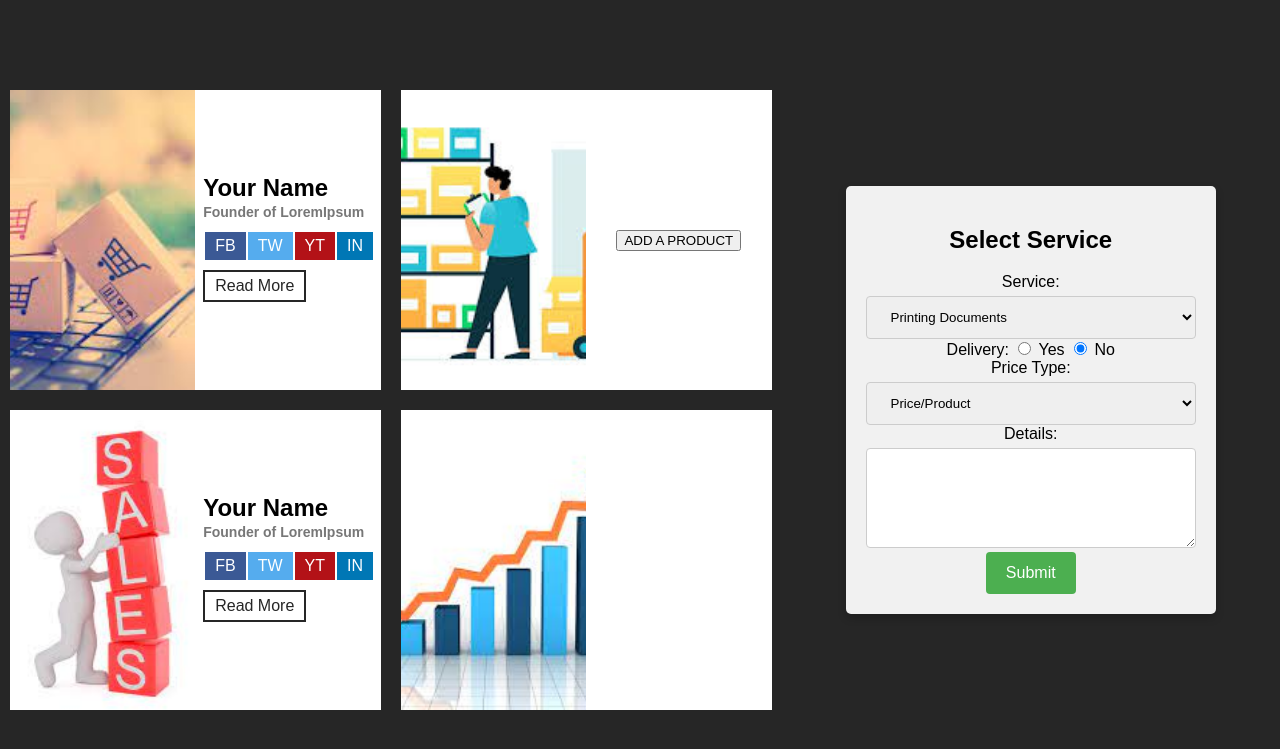
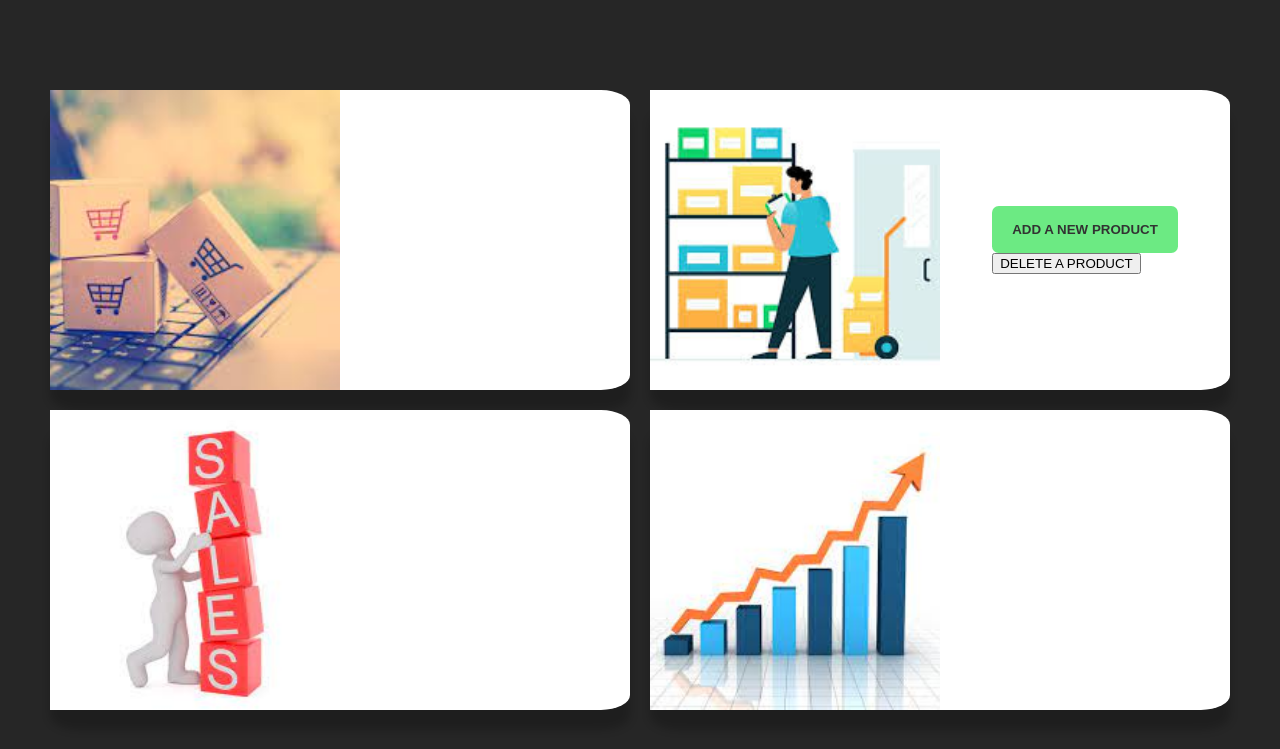
Before and after one commit to Samuel-2552/PrintEaseHackathon, a Flask app: template templates/temp.html in a window 1280 px wide. Shown: the top 749 px of the page. Run offline with Flask 3, Linux system fonts and the light colour scheme; the template is opened without the code that fills it, so the values that code supplies are empty.

Commit message:
Updates on the dashboard on shopkeeper

```diff
--- a/templates/temp.html
+++ b/templates/temp.html
@@ -138,6 +138,9 @@ img {
   flex-wrap: wrap;
 }
 .card {
+  background-color: #f1f1f1;
+  border-radius: 5%;
+  box-shadow: 0 20px 8px 0 rgba(0, 0, 0, 0.2);
   position: relative;
   width: calc(50% - 20px);
   min-height: 300px;
@@ -167,59 +170,6 @@ img {
   display: flex;
   justify-content: center;
   align-items: center;
-}
-.card .details .content {
-  padding: 20px;
-  box-sizing: border-box;
-}
-.card .details .content h2 {
-  margin: 0;
-  padding: 0;
-  font-size: 24px;
-  line-height: 0.85em;
-  font-weight: 600;
-}
-.card .details .content h2 span {
-  font-size: 14px;
-  color: #777;
-}
-.card .details .content ul {
-  margin: 0;
-  padding: 0;
-  display: flex;
-}
-.card .details .content ul li {
-  list-style: none;
-  margin-left: 2px;
-}
-.card .details .content ul li a {
-  color: #fff;
-  border: none;
-}
-.card .details .content ul li:nth-child(1) a {
-  background: #3b5995;
-}
-.card .details .content ul li:nth-child(2) a {
-  background: #55acee;
-}
-.card .details .content ul li:nth-child(3) a {
-  background: #b31217;
-}
-.card .details .content ul li:nth-child(4) a {
-  background: #0077b5;
-}
-.card .details .content a {
-  display: inline-block;
-  text-decoration: none;
-  padding: 5px 10px;
-  margin-top: 10px;
-  border: 2px solid #262626;
-  color: #262626;
-  font-weight: 500;
-}
-.card .details .content a:hover {
-  background: #262626;
-  color: #fff;
 }
 @media (max-width: 1200px) {
   .container {
@@ -261,7 +211,7 @@ img {
             border-radius: 5px;
             box-shadow: 0 4px 8px 0 rgba(0, 0, 0, 0.2);
             margin: 5%;
-            max-width: 40%;
+            max-width: 100%;
 
             padding: 20px;
             text-align: center;
@@ -294,6 +244,46 @@ img {
         input[type="submit"]:hover {
             background-color: #45a049;
         }
+
+
+        /* for te pop up css */
+  .open-button {
+  background-color: #48e665;
+  font-weight: bolder;
+  color: black;
+  padding: 16px 20px;
+  border: none;
+  cursor: pointer;
+  opacity: 0.8;
+  border-radius: 0.5em;
+  display: flex;
+  float:left;
+}
+
+/* The popup form - hidden by default */
+.form-popup {
+    display: none;
+    position: fixed;
+    top: 55%;
+    left: 50%;
+    transform: translate(-50%, -50%);
+    color:black;
+    background-color: #FFEBA7;
+    padding: 20px;
+    box-shadow: 0px 0px 10px rgba(0, 0, 0, 0.5);
+    z-index: 999;
+    border-radius: 5%;
+}
+.overlay {
+			position: fixed;
+			top: 0;
+			left: 0;
+			width: 100%;
+			height: 100%;
+			background-color: rgba(0, 0, 0, 0.5);
+			z-index: 998;
+		}
+
 </style>
 
 </head>
@@ -305,16 +295,7 @@ img {
       </div>
       <div class="details">
         <div class="content">
-          <h2>Your Name<br>
-            <span>Founder of LoremIpsum</span>
-          </h2>
-          <ul>
-            <li><a href="#">FB</a></li>
-            <li><a href="#">TW</a></li>
-            <li><a href="#">YT</a></li>
-            <li><a href="#">IN</a></li>
-          </ul>
-          <a href="#">Read More</a>
+
         </div>
       </div>
     </div>
@@ -324,44 +305,14 @@ img {
       </div>
       <div class="details">
         <div class="content">
-          <input type="button" value="ADD A PRODUCT">
-        </div>
-      </div>
-    </div>
-    <div class="card">
-      <div class="imgBx">
-        <img src="3.jpeg" alt="">
-      </div>
-      <div class="details">
-        <div class="content">
-          <h2>Your Name<br>
-            <span>Founder of LoremIpsum</span>
-          </h2>
-          <ul>
-            <li><a href="#">FB</a></li>
-            <li><a href="#">TW</a></li>
-            <li><a href="#">YT</a></li>
-            <li><a href="#">IN</a></li>
-          </ul>
-          <a href="#">Read More</a>
-        </div>
-      </div>
-    </div>
-    <div class="card">
-      <div class="imgBx">
-        <img src="4.jpeg" alt="">
-      </div>
-      <div class="details">
-        <div class="content">
-
-        </div>
-      </div>
-    </div>
-  </div>
-
+          <div id="overlay" class="overlay" style="display:none;"></div>
+          <button class="open-button" onclick="openForm()" >ADD A NEW PRODUCT</button>
+          <br>
+          <button>DELETE A PRODUCT</button>
+        <div class="form-popup" id="myForm">
+          <form id="service-form">
             <div class="card1">
               <h2>Select Service</h2>
-    <form id="service-form">
             <label for="service">Service:</label>
             <select id="service" name="service">
                 <option value="Printing Documents">Printing Documents</option>
@@ -392,7 +343,108 @@ img {
             <textarea id="details" name="details"></textarea>
             <br>
             <input type="submit" value="Submit">
+            <button type="button" class="btn cancel" onclick="closeForm()">Cancel</button>
         </form>
+
         </div>
+
+        </div>
+        </div>
+      </div>
+    </div>
+    <div class="card">
+      <div class="imgBx">
+        <img src="3.jpeg" alt="">
+      </div>
+      <div class="details">
+        <div class="content">
+
+        </div>
+      </div>
+    </div>
+    <div class="card">
+      <div class="imgBx">
+        <img src="4.jpeg" alt="">
+      </div>
+      <div class="details">
+        <div class="content">
+
+        </div>
+      </div>
+    </div>
+  </div>
+
+
+
+</div>
+
+<script>
+  function openForm() {
+      document.getElementById("myForm").style.display = "block";
+      document.getElementById("overlay").style.display = "block";
+    }
+function closeForm() {
+      document.getElementById("myForm").style.display = "none";
+      document.getElementById("overlay").style.display = "none";
+    }
+
+</script>
+<script>
+  // JS code to handle dynamic form elements
+  var serviceSelect = document.getElementById("service");
+  var otherServiceDiv = document.getElementById("other-service");
+  var otherServiceInput = document.getElementById("other");
+  var priceTypeSelect = document.getElementById("price-type");
+  var otherPriceDiv = document.getElementById("other-price");
+  var priceInput = document.getElementById("price");
+  var serviceForm = document.getElementById("service-form");
+  var cardsDiv = document.createElement("div");
+  // show/hide the "other" service input field based on selection
+  serviceSelect.addEventListener("change", function () {
+      if (serviceSelect.value === "Other") {
+          otherServiceDiv.style.display = "block";
+      } else {
+          otherServiceDiv.style.display = "none";
+          otherServiceInput.value = "";
+      }
+  });
+
+  // show/hide the "other" price input field based on selection
+  priceTypeSelect.addEventListener("change", function () {
+      if (priceTypeSelect.value === "other") {
+          otherPriceDiv.style.display = "block";
+      }
+      else {
+          otherPriceDiv.style.display = "none";
+          priceInput.value = "";
+      }
+  });
+
+  // create a new card for each submission
+  serviceForm.addEventListener("submit", function (event) {
+      event.preventDefault();
+      var service = serviceSelect.value;
+      if (service === "Other") {
+          service = otherServiceInput.value;
+      }
+      var delivery = document.querySelector('input[name="delivery"]:checked').value;
+      var priceType = priceTypeSelect.value;
+      var price = "";
+      if (priceType === "product") {
+          price = priceInput.value;
+      }
+      var details = document.getElementById("details").value;
+      var card = document.createElement("div");
+      card.className = "card1";
+      card.innerHTML = "<h3>" + service + "</h3>" +
+          "<p><strong>Delivery:</strong> " + delivery + "</p>" +
+          "<p><strong>Price Type:</strong> " + priceType + "</p>" +
+          (price ? "<p><strong>Price:</strong> " + price + "</p>" : "") +
+          "<p><strong>Details:</strong> " + details + "</p>";
+      cardsDiv.appendChild(card);
+      document.body.appendChild(cardsDiv);
+      serviceForm.reset();
+  });
+</script>
 </body>
 </html>
```
Lines whose indentation alone changed are shown as unchanged.
